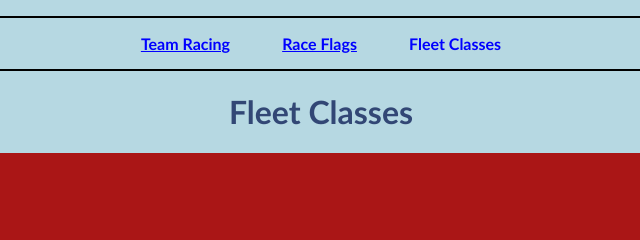
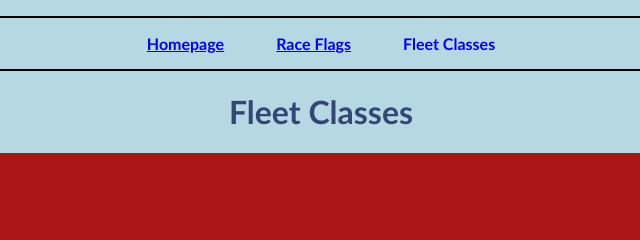
Before and after one commit to ALFaragalli/my-website, a plain HTML site: page classes.html in a window 1280 px wide. Shown: the top 240 px of the page, 319-959 px from the left. Drawn offline with Linux system fonts and the light colour scheme; a web font is replaced by a local one.

Commit message:
Update classes.html

```diff
--- a/classes.html
+++ b/classes.html
@@ -11,7 +11,7 @@
     <body>
         <nav id="nav_menu">
             <ul>
-                <li><a href="index.html">Team Racing</a></li>
+                <li><a href="index.html">Homepage</a></li>
                 <li><a href="flags.html" class="lastitem">Race Flags</a></li>
                 <li><a href="classes.html" class="current">Fleet Classes</a></li>
             </ul>
```
